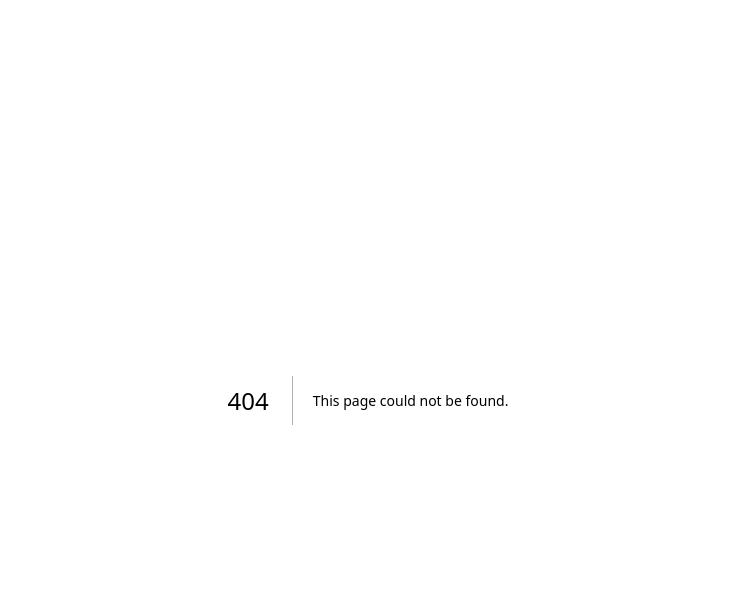
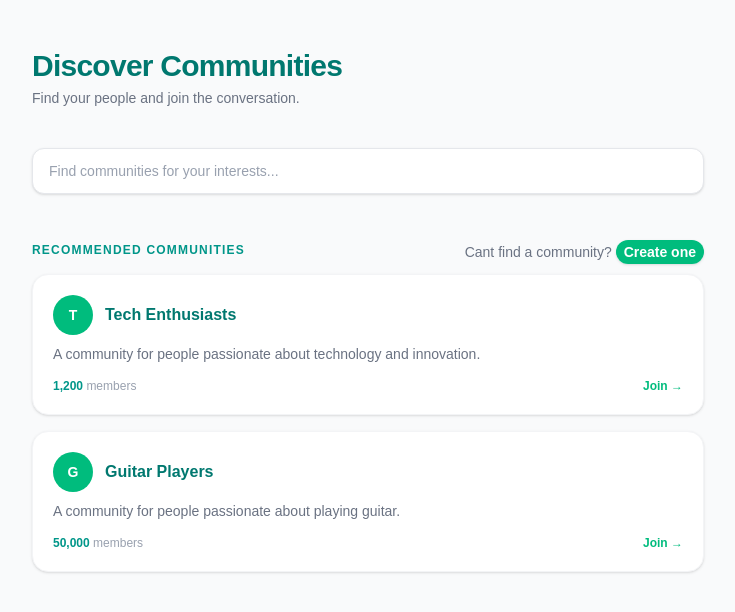
Before and after one commit to sheicksen/open-book, a Next.js app in the folder openbook/: page /findCommunity in a window 1280 px wide. Before the commit this address had no page. Shown: the top 612 px of the page, without its empty margins (272-1007 px from the left). Built offline with nearby package versions, Linux system fonts and the light colour scheme.

Commit message:
Created find community page, created community type.

```diff
--- /dev/null
+++ b/openbook/app/findCommunity/findCommunity.tsx
@@ -0,0 +1,123 @@
+"use client";
+
+import React, { useState, useEffect, useRef } from "react";
+import { Community } from "../../types/community";
+
+const ITEMS_PER_PAGE = 10;
+
+export default function Communities() {
+    const [query, setQuery] = useState("");
+    const [visibleCount, setVisibleCount] = useState(ITEMS_PER_PAGE);
+    const sentinelRef = useRef<HTMLDivElement>(null);
+
+    var communities: Community[] = [
+        {
+            id: "1",
+            name: "Tech Enthusiasts",
+            description: "A community for people passionate about technology and innovation.",
+            image: "",
+            members: 1200
+        },
+        {
+            id: "2",
+            name: "Guitar Players",
+            description: "A community for people passionate about playing guitar.",
+            image: "",
+            members: 50000
+        }
+    ];
+    const filtered = communities.filter((c) =>
+    c.name.toLowerCase().includes(query.toLowerCase())
+);
+    const visible = filtered.slice(0, visibleCount);
+    const hasMore = visibleCount < filtered.length;
+
+    useEffect(() => {
+        const sentinel = sentinelRef.current;
+        if (!sentinel) return;
+
+        const observer = new IntersectionObserver(
+            (entries) => {
+                if (entries[0].isIntersecting && hasMore) {
+                    setVisibleCount((prev) => prev + ITEMS_PER_PAGE);
+                }
+            },
+            { threshold: 1.0 }
+        );
+
+        observer.observe(sentinel);
+        return () => observer.disconnect();
+    }, [hasMore]);
+
+    return (
+        <div className="min-h-screen bg-gray-50 px-4 py-12">
+            <div className="max-w-2xl mx-auto">
+
+                {/* Header */}
+                <div className="mb-10 inline-block">
+                    <h1 className="text-3xl font-bold text-teal-700 mb-1 tracking-tight">
+                        Discover Communities
+                    </h1>
+                    <p className="text-gray-500 text-sm">Find your people and join the conversation.</p>
+                </div>
+                {/* Search Bar */}
+                <div className="flex gap-2 mb-12">
+                    <input
+                        type="text"
+                        placeholder="Find communities for your interests..."
+                        value={query}
+                        onChange={(e) => setQuery(e.target.value)}
+                        className="flex-1 rounded-xl border border-gray-200 bg-white px-4 py-3 text-sm text-gray-700 placeholder-gray-400 shadow-sm outline-none focus:border-emerald-500 focus:ring-2 focus:ring-emerald-500/20 transition"
+                    />
+                </div>
+
+                <div className="float-right">
+                <p className="text-gray-500 text-sm" >Cant find a community? <a href="/createCommunity" className="bg-emerald-500 hover:bg-emerald-600 active:bg-emerald-700 text-white text-sm font-semibold px-2 py-1 rounded-xl shadow-sm transition-colors">Create one</a></p>
+
+                </div>
+                {/* Recommended Section */}
+                <div>
+                    <h2 className="text-xs font-semibold uppercase tracking-widest text-teal-600 mb-4">
+                        Recommended Communities
+                    </h2>
+
+                    <ul className="flex flex-col gap-4">
+                        {visible.map((community) => (
+                            <li
+                                key={community.id}
+                                className="bg-white rounded-2xl border border-gray-100 shadow-sm hover:shadow-md hover:border-emerald-200 transition-all p-5 cursor-pointer group"
+                            >
+                                {/* Avatar placeholder + name row */}
+                                <div className="flex items-center gap-3 mb-2">
+                                    <div className="w-10 h-10 rounded-full bg-emerald-500 flex items-center justify-center text-white font-bold text-sm shrink-0">
+                                        {community.name.charAt(0)}
+                                    </div>
+                                    <h3 className="text-base font-semibold text-teal-700 group-hover:text-emerald-600 transition-colors">
+                                        {community.name}
+                                    </h3>
+                                </div>
+
+                                <p className="text-sm text-gray-500 mb-3 leading-relaxed">
+                                    {community.description}
+                                </p>
+
+                                <div className="flex items-center justify-between">
+                                    <span className="text-xs text-gray-400">
+                                        <span className="font-semibold text-teal-600">
+                                            {community.members.toLocaleString()}
+                                        </span>{" "}
+                                        members
+                                    </span>
+                                    <span className="text-xs font-semibold text-emerald-500 group-hover:underline">
+                                        Join →
+                                    </span>
+                                </div>
+                            </li>
+                        ))}
+                    </ul>
+                    <div ref={sentinelRef} className="h-1" />
+                </div>
+            </div>
+        </div>
+    );
+}
--- /dev/null
+++ b/openbook/app/findCommunity/layout.tsx
@@ -0,0 +1,5 @@
+const Layout = ({ children }: { children: React.ReactNode }) => {
+    return (
+        <div>{children}</div>);
+    };
+export default Layout;
--- /dev/null
+++ b/openbook/app/findCommunity/page.tsx
@@ -0,0 +1,4 @@
+import Communities from "./findCommunity";
+export default function communityPage(){
+    return <div><Communities></Communities></div>
+}
--- /dev/null
+++ b/openbook/types/community.ts
@@ -0,0 +1,7 @@
+export interface Community {
+    id: string;
+    name: string;
+    description: string;
+    image: string;
+    members: number;
+}
```
